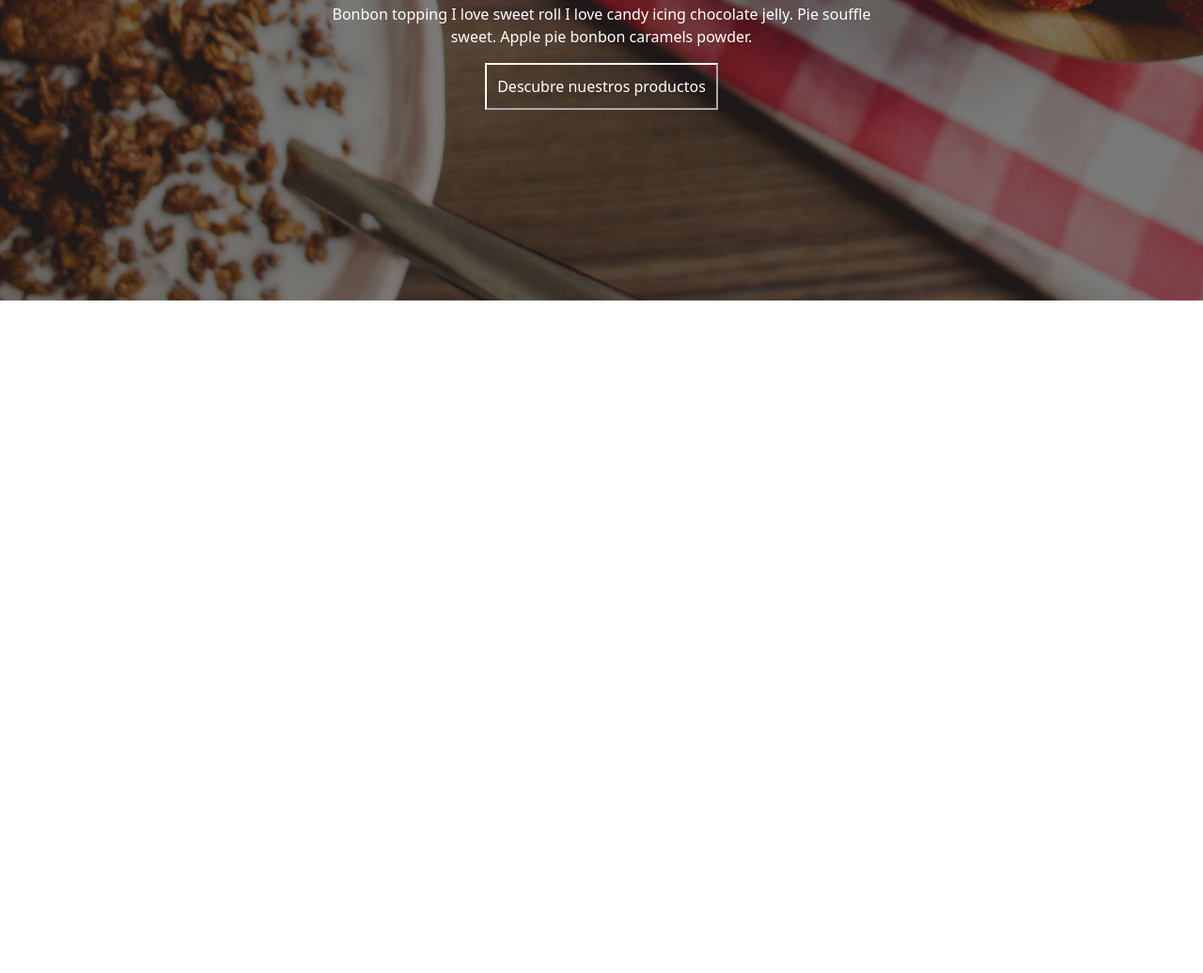
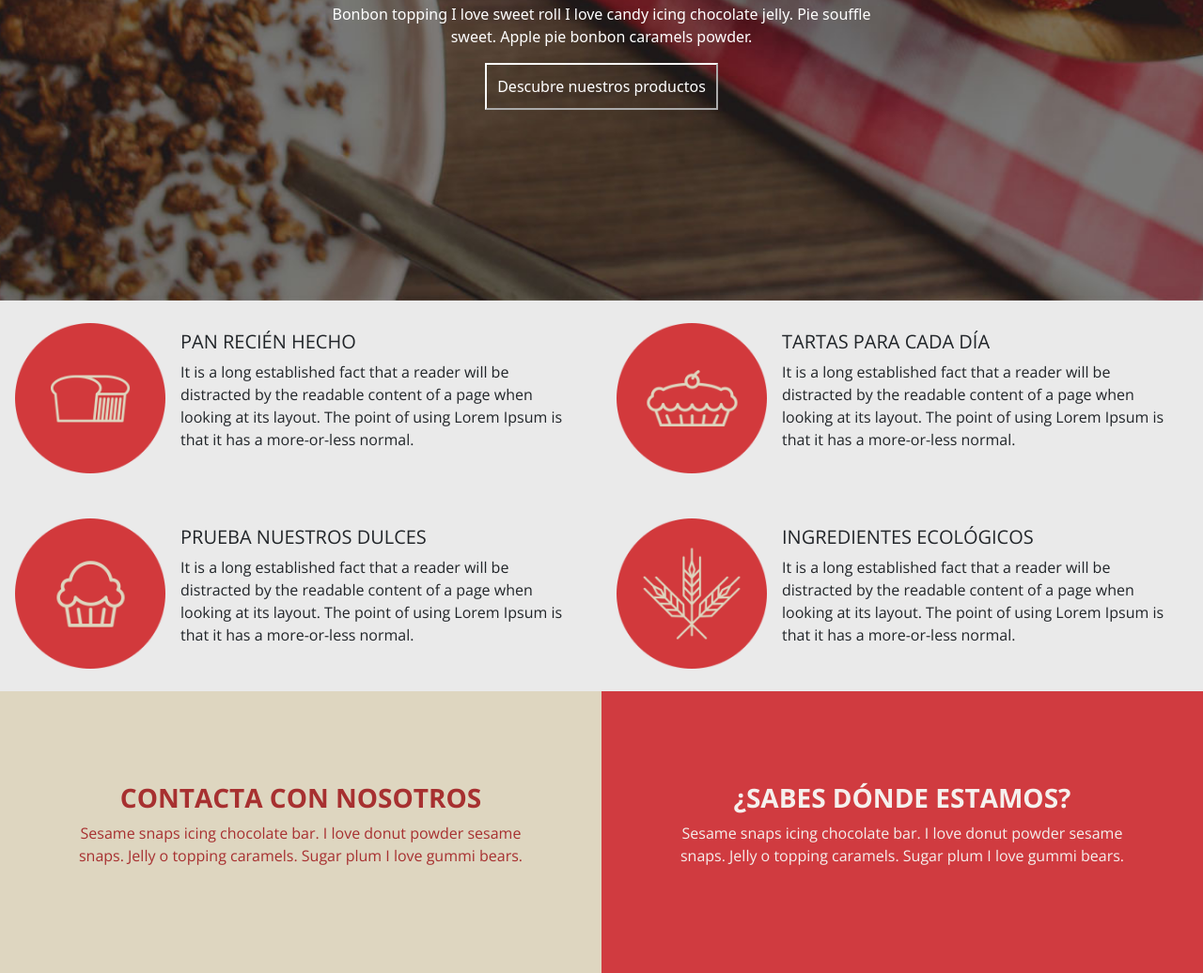
Before and after one commit to alopezbelles/web-cafeter-a, a plain HTML site: page index.html in a window 1280 px wide. Shown: the part 1318-2354 px from the top of the page at 94% size. Before the commit the page ends 1638 px from the top, so only its background shows below. Drawn offline with nearby package versions, Linux system fonts and the light colour scheme; a web font is replaced by a local one.

Commit message:
web 100% responsive

```diff
--- a/index.html
+++ b/index.html
@@ -42,7 +42,7 @@
         >
           <span class="navbar-toggler-icon"></span>
         </button>
-        <img class="logoNavbar" src="./aessets/Logo.png" alt="logo" />
+        <img class="logoNavbar" src="aessets/Logo.png" alt="logo" />
       </div>
     </nav>
     <!-- ---------------------------- -->
@@ -93,5 +93,70 @@
     </div>
 
     <!-- SECTION 4 ----------------- -->
+    <div class="section4">
+      <div class="infoBox">
+        <img class="icon" src="aessets/Icono1.png" alt="logo" />
+        <div class="descriptions">
+          <h5>PAN RECIÉN HECHO</h5>
+          <p>
+            It is a long established fact that a reader will be distracted by
+            the readable content of a page when looking at its layout. The point
+            of using Lorem Ipsum is that it has a more-or-less normal.
+          </p>
+        </div>
+      </div>
+      <div class="infoBox">
+        <img class="icon" src="aessets/Icono2.png" alt="logo" />
+        <div class="descriptions">
+          <h5>TARTAS PARA CADA DÍA</h5>
+          <p>
+            It is a long established fact that a reader will be distracted by
+            the readable content of a page when looking at its layout. The point
+            of using Lorem Ipsum is that it has a more-or-less normal.
+          </p>
+        </div>
+      </div>
+      <div class="infoBox">
+        <img class="icon" src="aessets/Icono3.png" alt="logo" />
+        <div class="descriptions">
+          <h5 class="h5">PRUEBA NUESTROS DULCES</h5>
+          <p>
+            It is a long established fact that a reader will be distracted by
+            the readable content of a page when looking at its layout. The point
+            of using Lorem Ipsum is that it has a more-or-less normal.
+          </p>
+        </div>
+      </div>
+      <div class="infoBox">
+        <img class="icon" src="aessets/Icono4.png" alt="logo" />
+        <div class="descriptions">
+          <h5>INGREDIENTES ECOLÓGICOS</h5>
+          <p>
+            It is a long established fact that a reader will be distracted by
+            the readable content of a page when looking at its layout. The point
+            of using Lorem Ipsum is that it has a more-or-less normal.
+          </p>
+        </div>
+      </div>
+      <!-- SECTION 5 ----------------- -->
+
+    <div class="section2">
+      <div class="lightSection">
+        <h3 class="h3tittle">CONTACTA CON NOSOTROS</h3>
+        <p class="pharagraphSection3">
+          Sesame snaps icing chocolate bar. I love donut powder sesame snaps.
+          Jelly o topping caramels. Sugar plum I love gummi bears.
+        </p>
+      </div>
+      <div class="redSection">
+        <h3 class="h3tittle">¿SABES DÓNDE ESTAMOS?</h3>
+        <p class="pharagraphSection3">
+          Sesame snaps icing chocolate bar. I love donut powder sesame snaps.
+          Jelly o topping caramels. Sugar plum I love gummi bears.
+        </p>
+      </div>
+
+    </div>
+    </div>
   </body>
 </html>
--- a/styles.css
+++ b/styles.css
@@ -1,11 +1,11 @@
-@import url('https://fonts.googleapis.com/css2?family=Open+Sans:wght@400;700&family=Sedgwick+Ave&family=Sedgwick+Ave+Display&display=swap');
+@import url("https://fonts.googleapis.com/css2?family=Open+Sans:wght@400;700&family=Sedgwick+Ave&family=Sedgwick+Ave+Display&display=swap");
 
 Img {
   max-width: 100%;
 }
 
-body{
-    font-family: 'Open Sans', sans-serif;
+body {
+  font-family: "Open Sans", sans-serif;
 }
 
 .navbar-custom {
@@ -17,8 +17,8 @@ body{
   text-align: center;
 }
 
-.section1{
-    background-image: url("./aessets/Fondo1.jpg");
+.section1 {
+  background-image: url("aessets/Fondo1.jpg");
   background-size: cover;
   background-position: center;
   min-height: 80vh;
@@ -26,79 +26,76 @@ body{
   flex-direction: column;
   align-items: center;
   justify-content: center;
-
 }
 
-hr{
+hr {
   color: white;
   background-color: white;
   border: solid;
   border-width: 10px;
 }
-.title1{
+.title1 {
   color: white;
   max-width: 300px;
   text-align: center;
 
-    font-family: 'Open Sans', sans-serif;
+  font-family: "Open Sans", sans-serif;
   font-weight: bolder;
 }
-.paragraph1{
+.paragraph1 {
   color: white;
   max-width: 600px;
   margin: 1em;
   text-align: center;
-
 }
 
-.section2{
+.section2 {
   display: flex;
   min-height: 300px;
-
 }
 
-.redSection{
+.redSection {
   background-color: #d03b40;
-    color: hsl(22, 29%, 95%);
+  color: #f5f0ed;
   display: flex;
   flex-direction: column;
   align-items: center;
   justify-content: center;
 }
 
-.lightSection{
+.lightSection {
   background-color: #ded6c0;
-    color: #3c3c3b;
+  color: #a73030;
   display: flex;
   flex-direction: column;
   align-items: center;
   justify-content: center;
-
-
 }
 
-.h3tittle{
+.h3tittle {
   width: 70%;
   text-align: center;
   font-weight: bold;
 }
 
-.pharagraphSection3{
+.pharagraphSection3 {
   width: 80%;
   text-align: center;
-
 }
 
-@media screen and (max-width: 550px){
-    .section2{
+@media screen and (max-width: 550px) {
+  .section2 {
     flex-direction: column;
   }
-    .redSection, .lightSection{
+  .redSection,
+  .lightSection {
     padding: 2em;
   }
 }
 
-.section3{
+
+
+.section3 {
   background-image: url("aessets/Fondo2.jpg");
   background-size: cover;
   background-position: center;
@@ -109,7 +106,7 @@ hr{
   justify-content: center;
 }
 
-button{
+button {
   background-color: transparent;
   color: white;
   border-color: white;
@@ -117,7 +114,61 @@ button{
   padding: 0.7em;
 }
 
-button:hover{
+button:hover {
   scale: 1.1;
   transition: 0.5s;
 }
+
+/* SECCIÓN 4 */
+
+.section4 {
+  background-color: #eaeaea;
+
+  font-family: "Open Sans", sans-serif;
+  display: flex;
+  flex-wrap: wrap;
+}
+.infoBox {
+  background-color: #eaeaea;
+  /* font-weight: bolder; */
+  width: 50%;
+  height: auto;
+
+  display: flex;
+  flex-direction: row;
+  align-items: center;
+  padding: 1em;
+}
+
+.descriptions {
+  padding: 1em;
+}
+
+.icon {
+  background-position: cover;
+  /* width: 50%; */
+  height: 10em;
+}
+
+.h5{
+    font-family: "Open Sans", sans-serif;
+  font-weight: bolder;
+}
+
+@media screen and (max-width: 820px) {
+    .section4 {
+      flex-direction: column;
+      /* flex-wrap: none; */
+    }
+    .infoBox {
+      width: 100vw;
+    }
+  }
+
+@media screen and (max-width: 500px) {
+
+.infoBox{
+    flex-direction: column;
+}
+
+}
```
Lines whose indentation alone changed are shown as unchanged.
